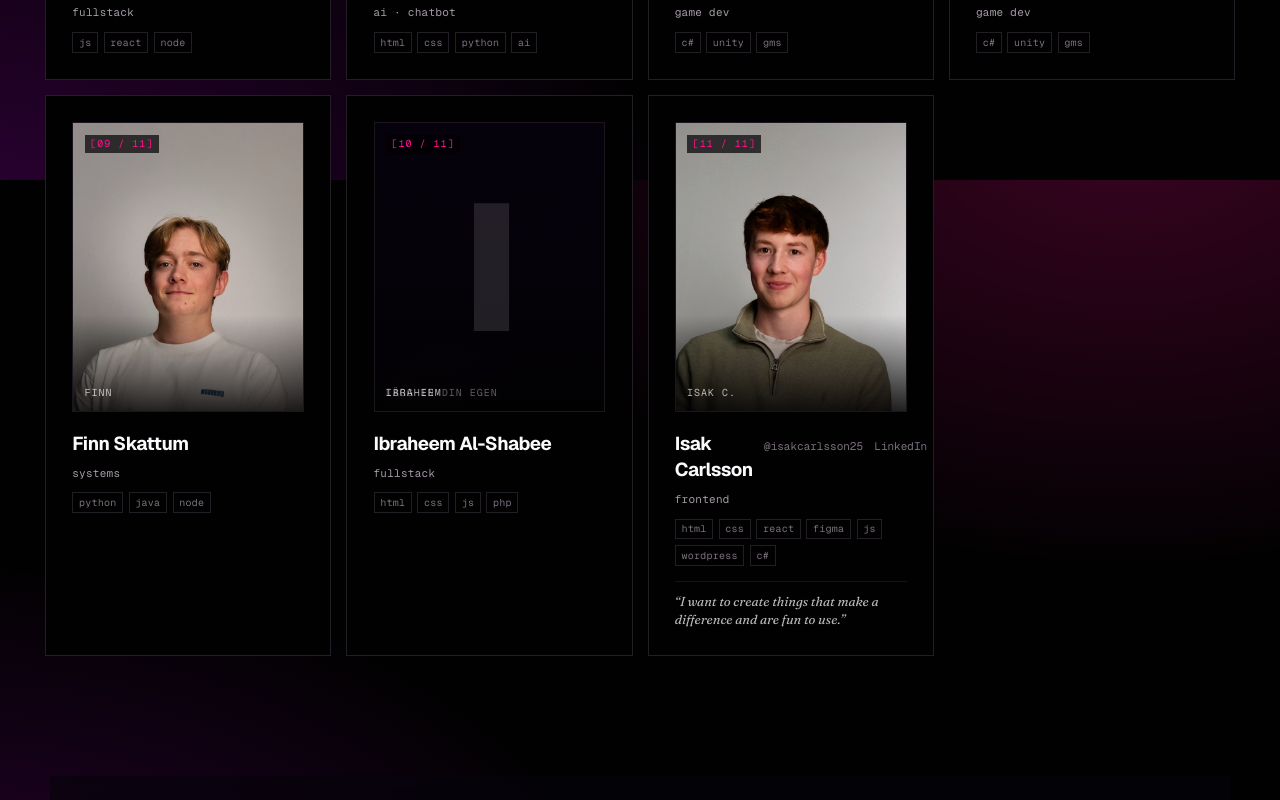
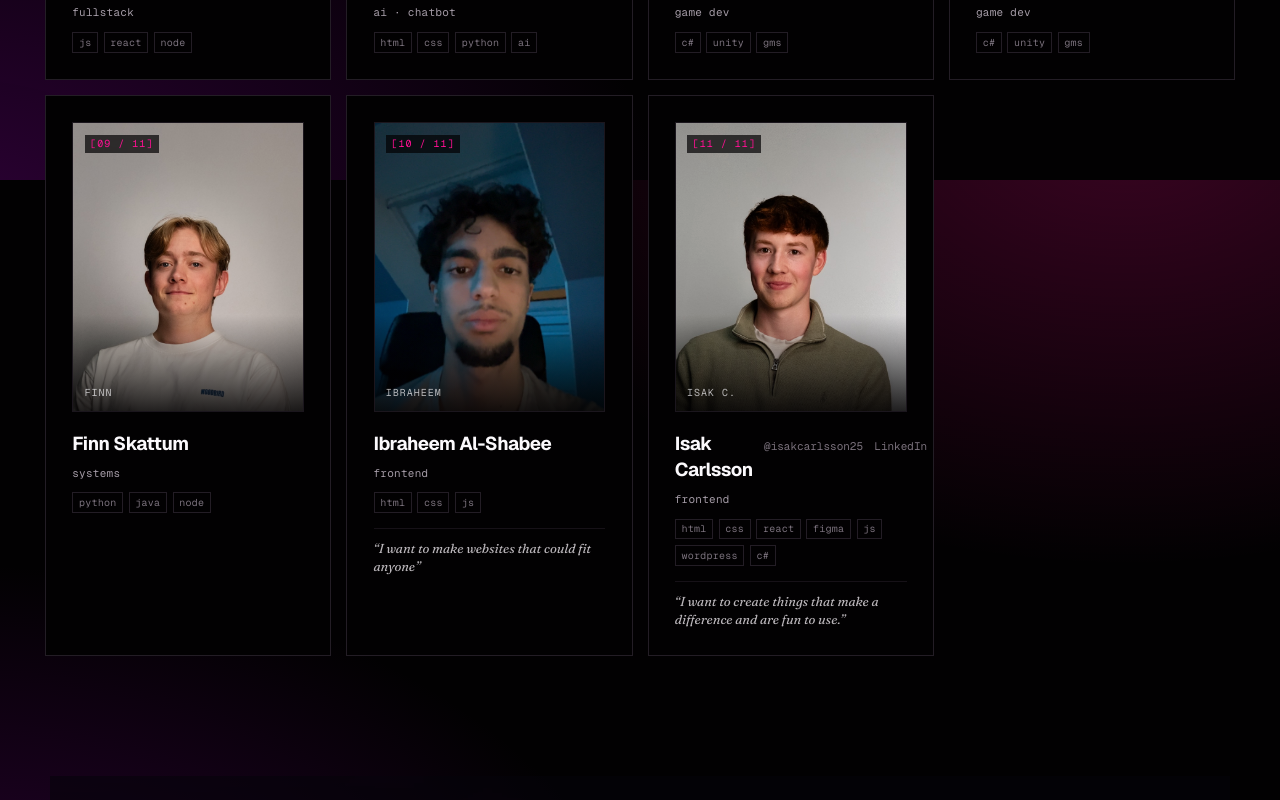
Before and after one commit to NTIG-Helsingborg/TE4_25-26_SITE, a React (Vite) app: page / in a window 1280 px wide. Shown: the part 2220-3020 px from the top of the page. Built offline with nearby package versions, Linux system fonts and the light colour scheme.

Commit message:
Ibbes about

```diff
--- a/src/data/students.ts
+++ b/src/data/students.ts
@@ -107,8 +107,17 @@ export const students: Student[] = [
     id: 'ibraheem',
     fullName: 'Ibraheem Al-Shabee',
     shortName: 'Ibraheem',
-    role: { sv: 'fullstack', en: 'fullstack' },
-    stack: ['HTML', 'CSS', 'JS', 'PHP'],
+    role: { sv: 'Frontend', en: 'Frontend' },
+    stack: ['HTML', 'CSS', 'JS', ],
+    photo: '/photos/portrait-11.jpg',
+    bio: {
+      sv: 'Jag studerar för närvarande på TE4 med inriktning mot IT och webbutveckling. Jag har ett särskilt intresse för webbdesign och tycker att det är intressant att arbeta med både det visuella och det tekniska i utvecklingsprocessen. Genom mina studier och egna projekt har jag utvecklat kunskaper inom webbutveckling och fortsätter att lära mig nya tekniker och arbetssätt. Jag uppskattar möjligheten att skapa webbplatser som är både funktionella och användarvänliga.',
+      en: 'I am currently studying TE4 with a specialization in IT and web development. I have a particular interest in web design and enjoy working with both the visual and technical aspects of the development process. Through my studies and personal projects, I have developed my skills in web development and continue to learn new technologies and methods. I appreciate the opportunity to create websites that are both functional and user-friendly.',
+    },
+    quote: {
+      sv: 'Jag vill göra webbsidor som hade kunnat passa vem som helst',
+      en: 'I want to make websites that could fit anyone',
+    },
   },
   {
     id: 'isak-c',
```
Also changed, not shown: public/photos/Portrait-11.jpg (added).
